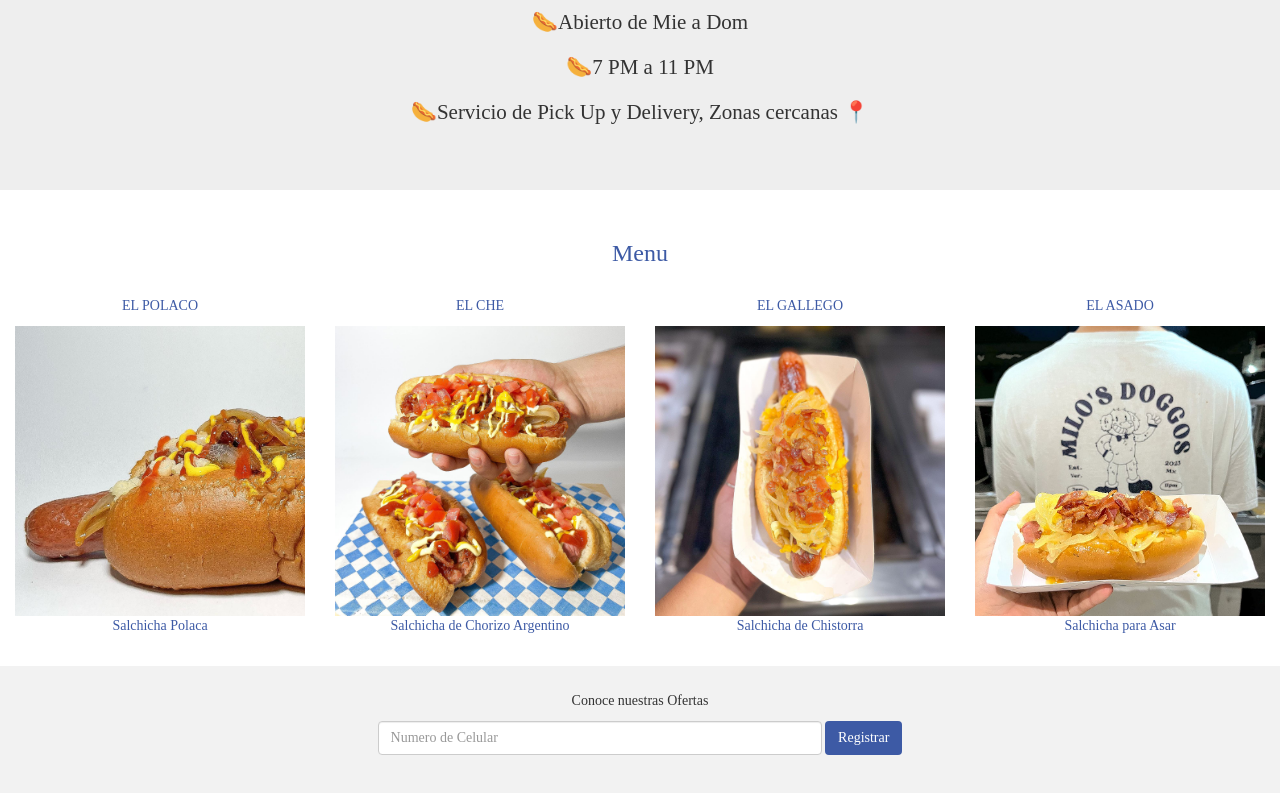
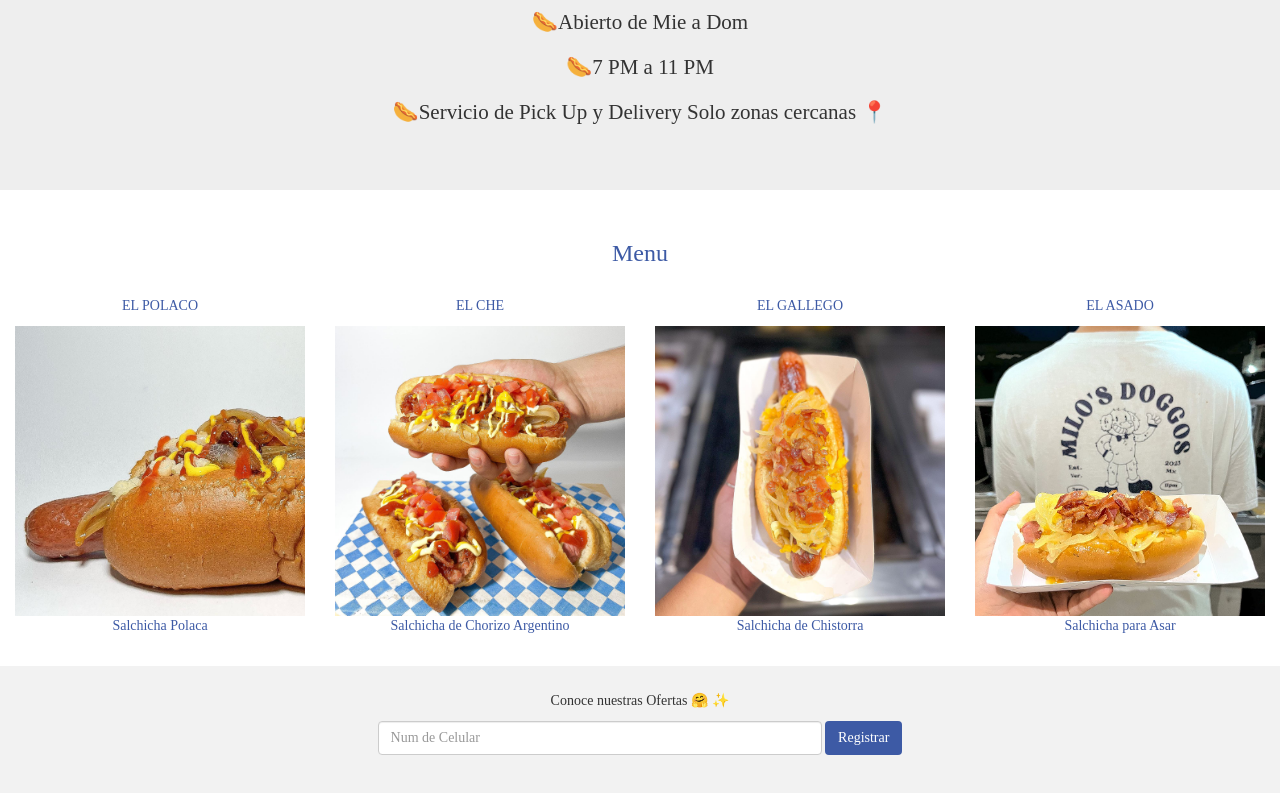
Before and after one commit to Alarxon/MilosDoggos, a plain HTML site: page index.html in a window 1280 px wide. Shown: the part 639-1432 px from the top of the page. Drawn offline with Linux system fonts and the light colour scheme; grey boxes are pictures that could not be loaded; a web font is replaced by a local one.

Commit message:
Update index.html
a br :v

```diff
--- a/index.html
+++ b/index.html
@@ -106,7 +106,8 @@
                 <h1>The Hot Dog Cart 🚩</h1>
                 <p>🌭Abierto de Mie a Dom</p>
                 <p>🌭7 PM a 11 PM</p>
-                <p>🌭Servicio de Pick Up y Delivery, Zonas cercanas 📍</p>
+                <p>🌭Servicio de Pick Up y Delivery
+                    Solo zonas cercanas 📍</p>
             </div>
         </div>
 
@@ -158,9 +159,9 @@
         </div>
     </div>
     <footer class="container-fluid text-center">
-        <p>Conoce nuestras Ofertas</p>
+        <p>Conoce nuestras Ofertas 🤗 ✨ </p>
         <form class="form-inline">
-            <input type="text" class="form-control" size="50" placeholder="Numero de Celular">
+            <input type="text" class="form-control" size="50" placeholder="Num de Celular">
             <button type="button" class="btn" style="color:white;background-color: #3d5aa5;">Registrar</button>
         </form>
         <br>
```
